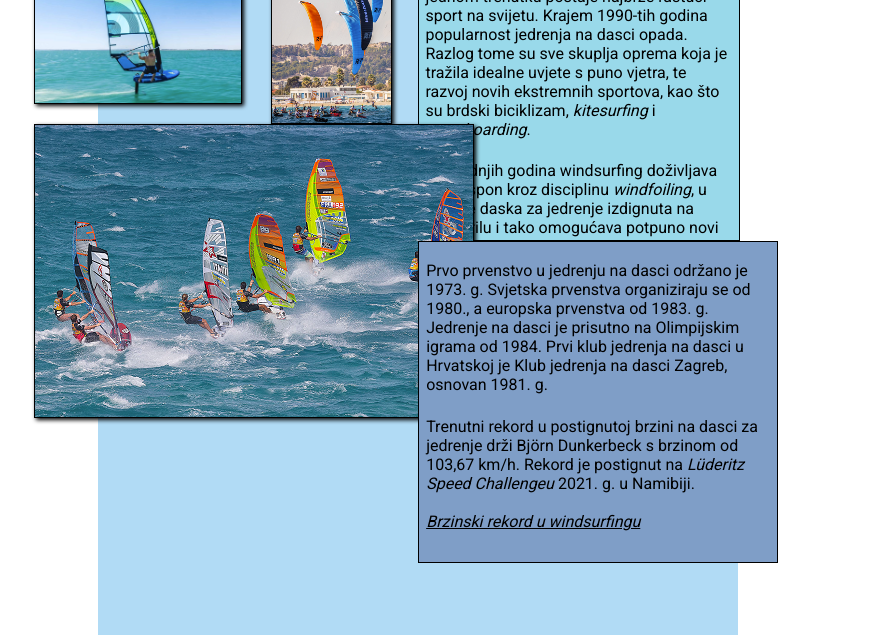
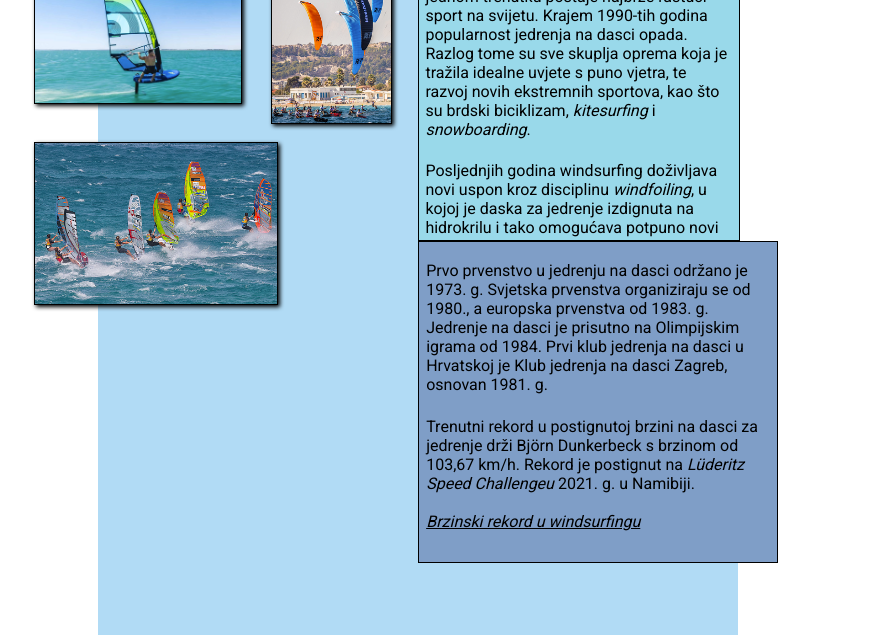
Before and after one commit to pmatkov/Demo-webpage, a plain HTML site: page index.html in a window 1280 px wide. Shown: the part 1340-1975 px from the top of the page, without its empty margins (222-1112 px from the left). Drawn offline with Linux system fonts and the light colour scheme.

Commit message:
typo correction

```diff
--- a/index.html
+++ b/index.html
@@ -100,7 +100,7 @@
                             <img class="img2" src="images/kitesurfing.png" alt="kitesurfing">
                         </div>
                         <div class="d2a d2a2">
-                            <img class="im3" src="images/competition.png" alt="competition">
+                            <img class="img3" src="images/competition.png" alt="competition">
                         </div>
                     </div>
 
```
